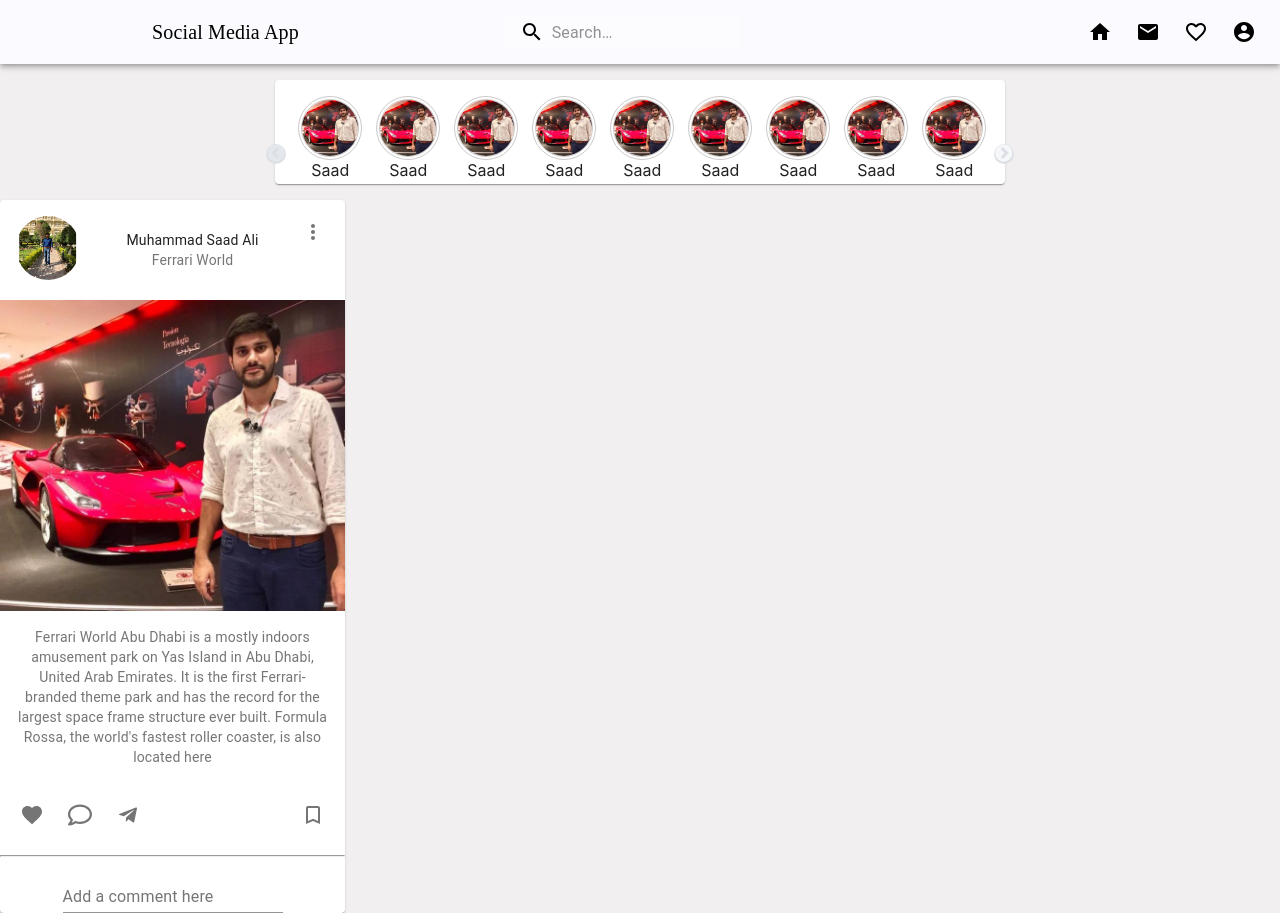
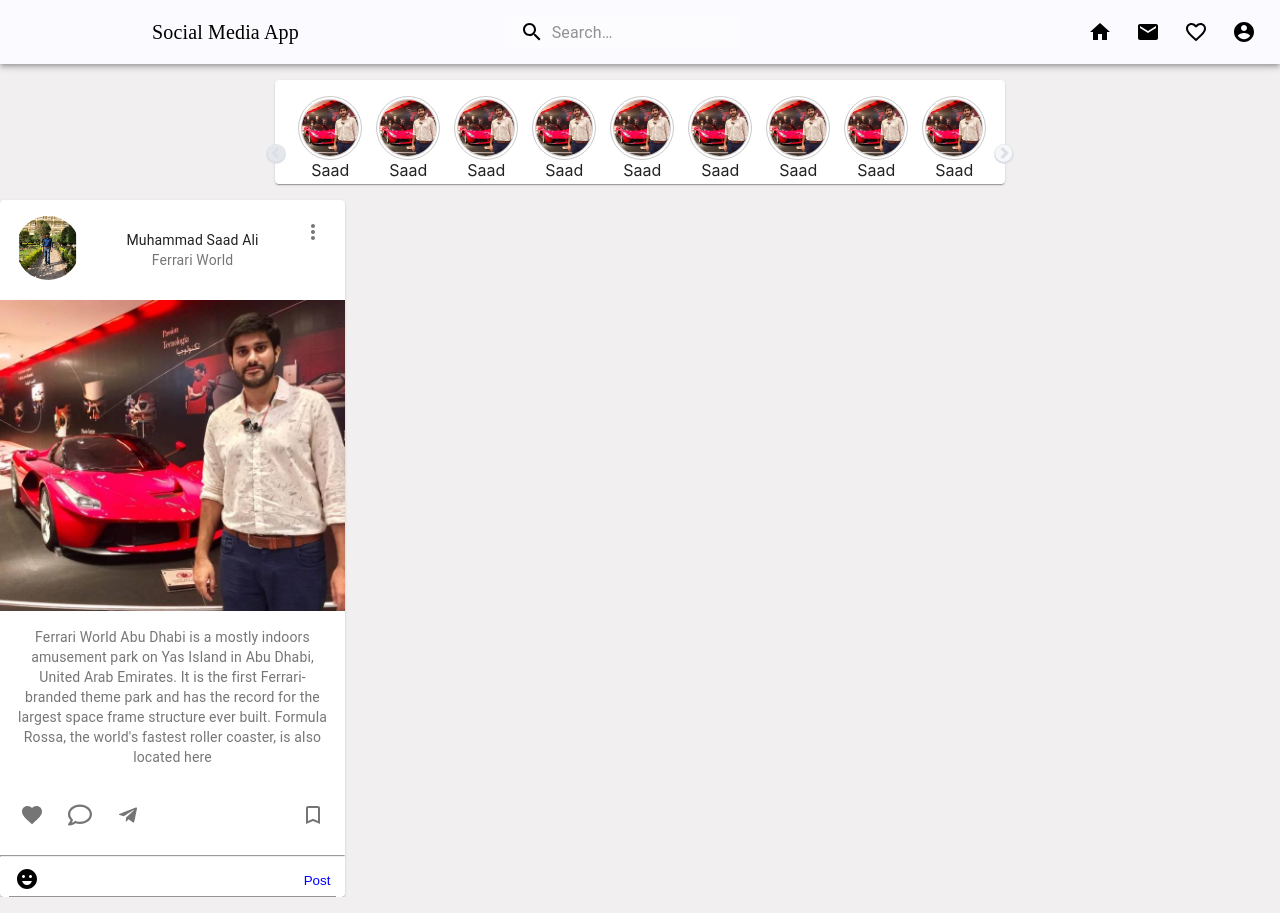
Before and after one commit to MuhammadSaadAli/Social-Media-App, a React (Create React App) app: page /Feed in a window 1280 px wide. Built offline with nearby package versions, Linux system fonts and the light colour scheme.

Commit message:
comment section

```diff
--- a/package.json
+++ b/package.json
@@ -9,6 +9,7 @@
     "@testing-library/jest-dom": "^5.11.4",
     "@testing-library/react": "^11.1.0",
     "@testing-library/user-event": "^12.1.10",
+    "emoji-picker-react": "^3.4.2",
     "react": "^17.0.1",
     "react-dom": "^17.0.1",
     "react-icons": "^4.2.0",
--- a/src/Component/Home/Feed/HomePost.js
+++ b/src/Component/Home/Feed/HomePost.js
@@ -4,8 +4,7 @@
 import { makeStyles } from '@material-ui/core/styles';
 import Card from '@material-ui/core/Card';
 import CardHeader from '@material-ui/core/CardHeader';
-// import TextareaAutosize from '@material-ui/core/TextareaAutosize';
-import TextField from '@material-ui/core/TextField';
+import { InputAdornment, Input, Badge } from '@material-ui/core';
 import CardMedia from '@material-ui/core/CardMedia';
 import CardContent from '@material-ui/core/CardContent';
 import CardActions from '@material-ui/core/CardActions';
@@ -15,7 +14,9 @@
 import TelegramIcon from '@material-ui/icons/Telegram';
 import MoreVertIcon from '@material-ui/icons/MoreVert';
 import BookmarkBorderIcon from '@material-ui/icons/BookmarkBorder';
+import EmojiEmotionsIcon from '@material-ui/icons/EmojiEmotions';
 import { FaRegComment } from 'react-icons/fa';
+import Picker from 'emoji-picker-react';
 
 
 
@@ -25,7 +26,7 @@
     },
     media: {
         height: 0,
-        paddingTop: '90%', // 16:9
+        paddingTop: '90%',
     },
     expand: {
         transform: 'rotate(0deg)',
@@ -41,17 +42,48 @@
         width: '8vh',
         height: '8vh',
         borderRadius: '50%',
-    }
+    },
+    commentAvatar: {
+        width: '5vh',
+        height: '5vh',
+        borderRadius: '50%',
+    },
 }));
 
 export default function HomePosts() {
     const [like, setLike] = useState(false)
+    const [emojiPicker, setEmojiPicker] = useState(false)
+    const [initialText, setInitialText] = useState('');
+    const [comment, setComment] = useState([])
+    const [viewAllComment, setViewAllComment] = useState(false)
+
+    const name = 'Muhammad Saad Ali';
     const classes = useStyles();
+
+    const onEmojiClick = (event, emojiObject) => {
+        setInitialText(initialText + emojiObject.emoji);
+    };
+
+    const ToggleViewComment = () => {
+        setViewAllComment(!viewAllComment)
+    }
+
+    const CommentAdded = () => {
+        setComment([...comment, { name: name, text: initialText, picture: profilePicture }])
+        setInitialText('')
+    };
+
+    const TextChange = (e) => {
+        setInitialText(e.target.value);
+    };
 
     const Heart = () => {
         setLike(!like)
+    }
+    const Emoji = () => {
+        setEmojiPicker(!emojiPicker)
+    }
 
-    }
     return (
         <Card className={classes.root}>
             <CardHeader
@@ -104,10 +136,82 @@
 
             </div>
 
+            { comment.length > 2 ? comment.filter((com, ind) => {
+                return (
+                    <div>
+                        <Badge badgeContent={` View all comments ${comment.length - 1}`} onClick={ToggleViewComment} />
+                        <div style={{ display: 'flex', justifyContent: 'space-evenly' }} key={comment.length}>
+                            <img alt="avatar" className={classes.commentAvatar} src={com[comment.length - 1].picture} />
+                            <div style={{ flexDirection: 'row', textAlign: 'initial' }}>
+                                <div> {com[comment.length - 1].name}</div>
+                                <div> {com[comment.length - 1].text}</div>
+                            </div>
+                        </div>
+                    </div>
+                )
+            }) : comment.map((com, ind) => {
+                return (
+                    <div style={{ display: 'flex', justifyContent: 'space-evenly' }} key={ind}>
+                        <img alt="avatar" className={classes.commentAvatar} src={com.picture} />
+                        <div style={{ flexDirection: 'row', textAlign: 'initial' }}>
+                            <div> {com.name}</div>
+                            <div> {com.text}</div>
+                        </div>
+                    </div>
+                )
+            }
+
+
+            )}
+            { viewAllComment && comment.length > 2 ? comment.map((com, ind) => {
+                return (
+                    <div style={{ display: 'flex', justifyContent: 'space-evenly' }} key={ind}>
+                        <Badge badgeContent='Hide comments' onClick={ToggleViewComment} />
+                        <img alt="avatar" className={classes.commentAvatar} src={com.picture} />
+                        <div style={{ flexDirection: 'row', textAlign: 'initial' }}>
+                            <div> {com.name}</div>
+                            <div> {com.text}</div>
+                        </div>
+                    </div>
+                )
+            }
+            ) : null}
             <hr />
 
-            {/* <TextareaAutosize style={{ width: '80%' }} aria-label="minimum height" rowsMin={2} placeholder="Add a comment" /> */}
-            <TextField id="standard-basic" label="Add a comment here" > </TextField>
+
+            <Input
+                id="input-with-icon-adornment"
+                onChange={TextChange}
+                value={initialText}
+                style={{ width: "95%" }}
+                endAdornment={
+                    <InputAdornment position="end">
+                        <button onClick={CommentAdded} style={{
+                            color: 'blue', backgroundColor: 'Transparent',
+                            backgroundRepeat: 'no-repeat',
+                            border: 'none',
+                            cursor: 'pointer',
+                            overflow: 'hidden'
+                        }} >Post</button>
+                    </InputAdornment>
+                }
+                startAdornment={
+
+                    <InputAdornment position="start">
+
+                        <button style={{
+                            color: 'black', backgroundColor: 'Transparent',
+                            backgroundRepeat: 'no-repeat',
+                            border: 'none',
+                            cursor: 'pointer',
+                            overflow: 'hidden'
+                        }} >  <EmojiEmotionsIcon onClick={Emoji} /> </button>
+                    </InputAdornment>
+
+                }
+            />
+
+            {emojiPicker ? <Picker onEmojiClick={onEmojiClick} /> : null}
 
         </Card>
     );
```
Also changed, not shown: 2 other files (tests, documents, lock files or other folders).
